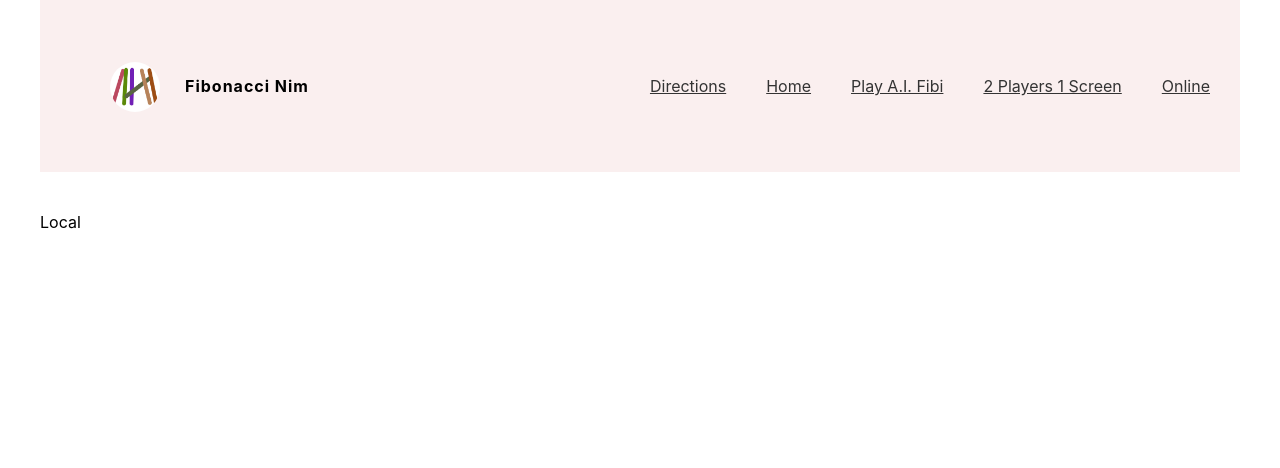
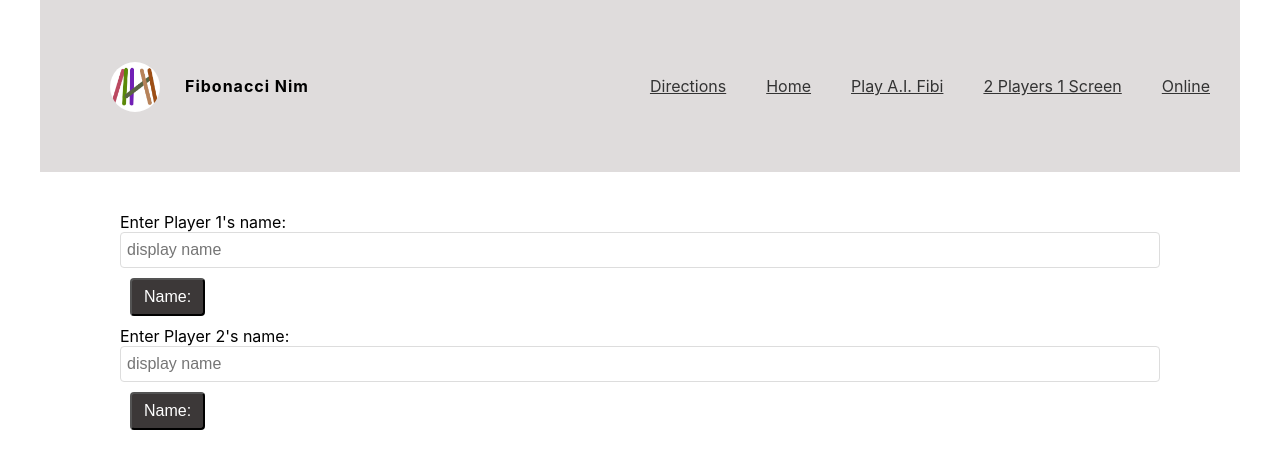
Before and after one commit to terriadsit/fibonacci-web-app, a React (Create React App) app: page /local in a window 1280 px wide. Shown: the top 468 px of the page. Built offline with nearby package versions, Linux system fonts and the light colour scheme.

Commit message:
add some styles prior to creating client and server folders

```diff
--- a/src/components/enterName.js
+++ b/src/components/enterName.js
@@ -11,7 +11,6 @@ export default function EnterName ({ setPlayerName, player }) {
   function handleSubmit (e) {
     e.preventDefault()
     setPlayerName(tempName)
-    console.log('tempname', tempName)
   }
 
   return (
--- a/src/components/gameManager.js
+++ b/src/components/gameManager.js
@@ -27,12 +27,14 @@ export default function GameManager({gameType}) {
   const [player2Name, setPlayer2Name] = useState('A.I. Fibi')
 
   useEffect(() => {
+    console.log('beginning useEffect', beginning)
     setPresentNumber(beginning)
     setHistory([])
   }, [beginning])
 
   useEffect(() => {
     const totalRemoved = arraySum(history)
+    console.log('player1Turn useEffect', beginning)
     setPresentNumber(beginning - totalRemoved)
   }, [player1Turn])
 
@@ -113,7 +115,7 @@ export default function GameManager({gameType}) {
 
 
   return (
-    <div>
+    <div className='container'>
          <div>
           {!player1Name && <EnterName setPlayerName={setPlayer1Name} player={'1'}/>}
           {!choseNumber && gameType === 'local' && <EnterName setPlayerName={setPlayer2Name} player={'2'}/>}
--- a/src/components/initialNumber.js
+++ b/src/components/initialNumber.js
@@ -26,7 +26,7 @@ export default function InitialNumber({...props}) {
     function handleSubmit(e) {
         e.preventDefault();
         console.log('userChoice', userNumberChoice);
-        initialSticks = tempNumber === initialSticks ? initialSticks : tempNumber;
+        initialSticks = tempNumber;
         if (initialSticks < 2 || initialSticks > 1000) {
             initialSticks = 2;
         };
@@ -53,12 +53,13 @@ export default function InitialNumber({...props}) {
                      value={tempNumber}
                      type="number"
                   />
+                  <button className='btn'>{tempNumber} sticks</button>
                 </form>
 
-                <p>Or : </p>
+                {/* <p>Or : </p>
 
 
-                  <button className='btn' onClick={hide}>{initialSticks}</button>
+                  <button className='btn' onClick={hide}>{initialSticks} sticks</button> */}
 
         </div>
     )
--- a/src/components/navbar.css
+++ b/src/components/navbar.css
@@ -3,7 +3,7 @@
     padding: 30px 0;
     box-sizing: border-box;
     margin-bottom: 40px;
-    background-color: rgb(250, 239, 239);
+    background-color: rgb(223, 220, 220);
   }
   .navbar ul {
     display: flex;
@@ -13,7 +13,7 @@
   }
 
   .navbar li {
-
+    color: #fff;
     list-style-type: none;
     /* background-color: white; */
     padding: 10px;
--- a/src/pages/againstAI.js
+++ b/src/pages/againstAI.js
@@ -1,7 +1,11 @@
 import React from 'react'
+
+import GameManager from '../components/gameManager'
 
 export default function AgainstAI() {
   return (
-    <div>Against AI</div>
+    <div>
+      <GameManager gameType={'AI'} />
+    </div>
   )
 }
--- a/src/pages/home.js
+++ b/src/pages/home.js
@@ -8,7 +8,7 @@ export default function Home() {
     <div>
 
       home
-     <GameManager gameType={'AI'} />
+
 
     </div>
 
--- a/src/pages/local.js
+++ b/src/pages/local.js
@@ -1,7 +1,11 @@
 import React from 'react'
+
+import GameManager from '../components/gameManager'
 
 export default function Localocal() {
   return (
-    <div>Local</div>
+    <div>
+      <GameManager gameType={'local'} />
+    </div>
   )
 }
```
